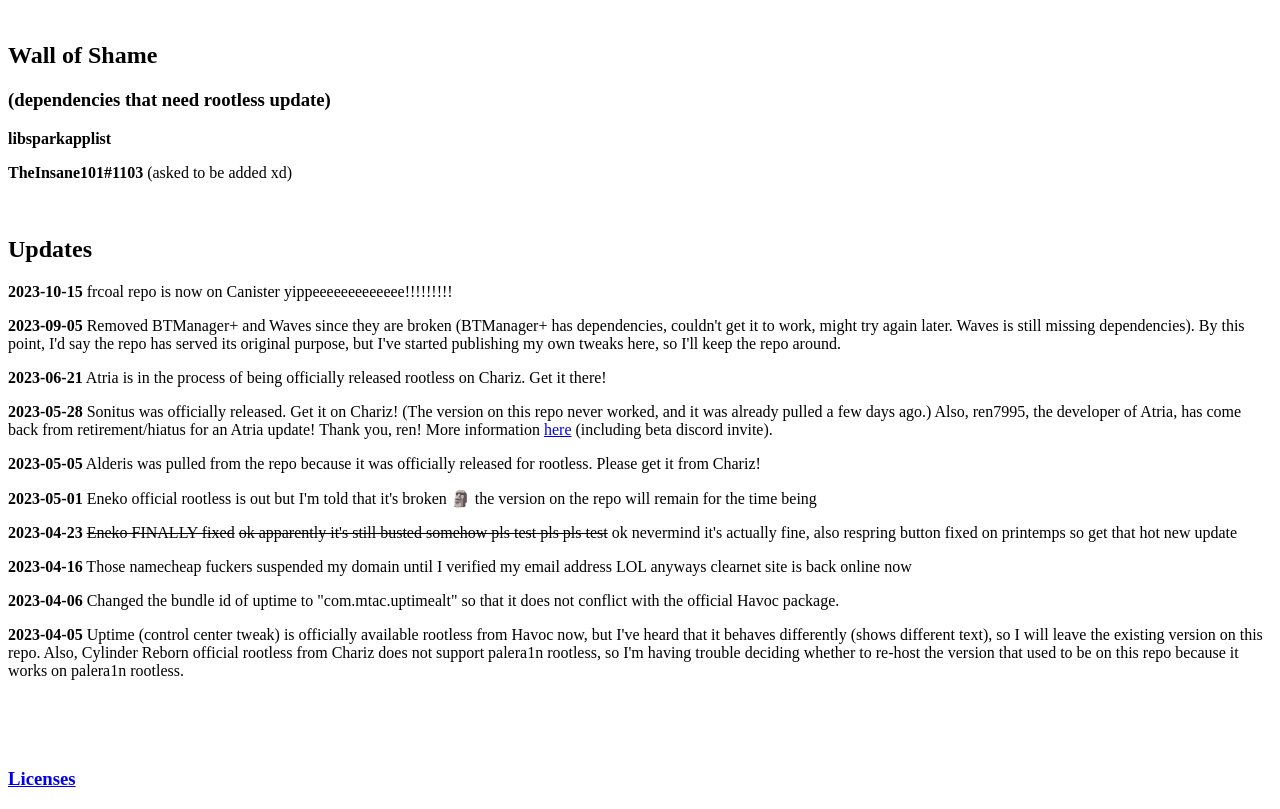
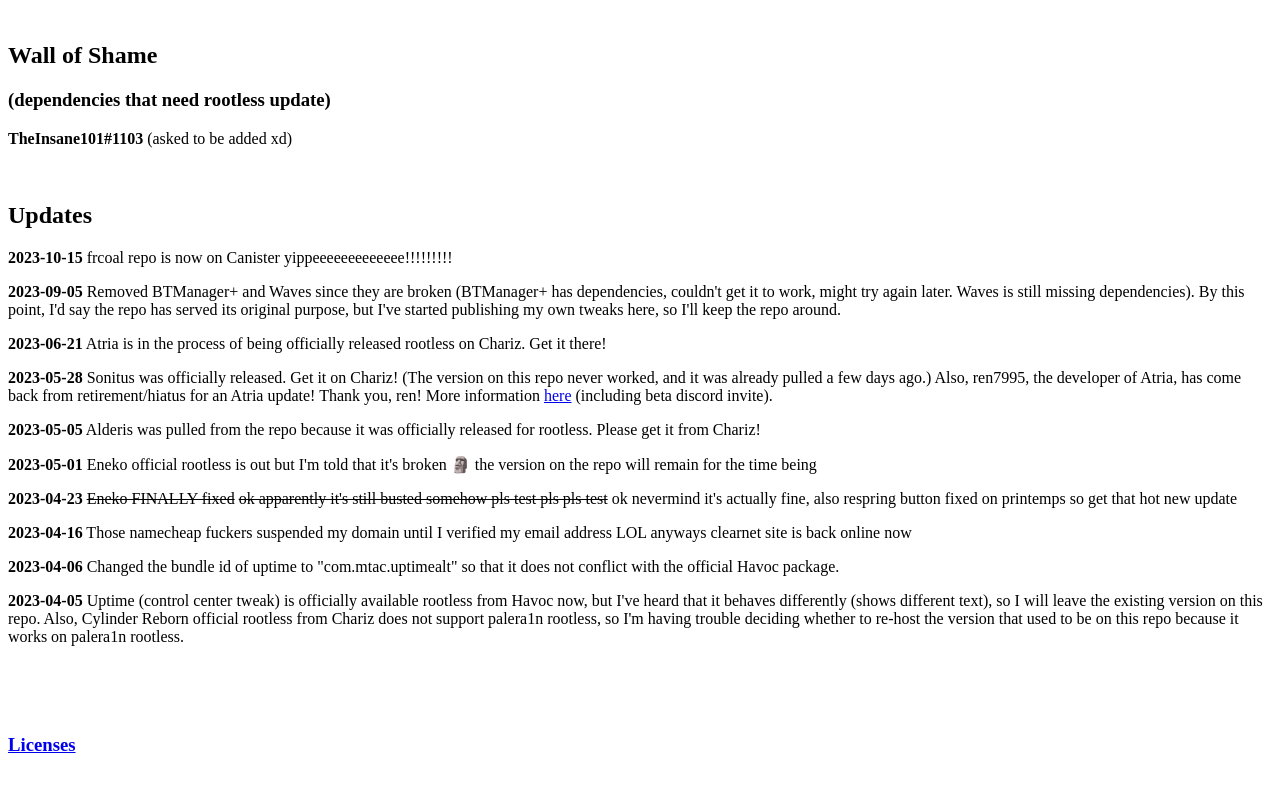
Before and after one commit to frcoal-repo/repo, a plain HTML site: page index.html in a window 1280 px wide. Shown: the part 1080-1889 px from the top of the page. After the commit the page ends 1855 px from the top, so only its background shows below. Drawn offline with Linux system fonts and the light colour scheme.

Commit message:
frcoal
Former-commit-id: 3cb1ba9ea6598a179ec2dd5eaa4a2d98aace0b79

```diff
--- a/index.html
+++ b/index.html
@@ -37,7 +37,6 @@
 <br>
 <h2>Wall of Shame</h2>
 <h3>(dependencies that need rootless update)</h3>
-<p><b>libsparkapplist</b></p>
 <p><b>TheInsane101#1103</b> (asked to be added xd)</p>
 <br>
 <h2>Updates</h2>
```
Also changed, not shown: 1 other file.
